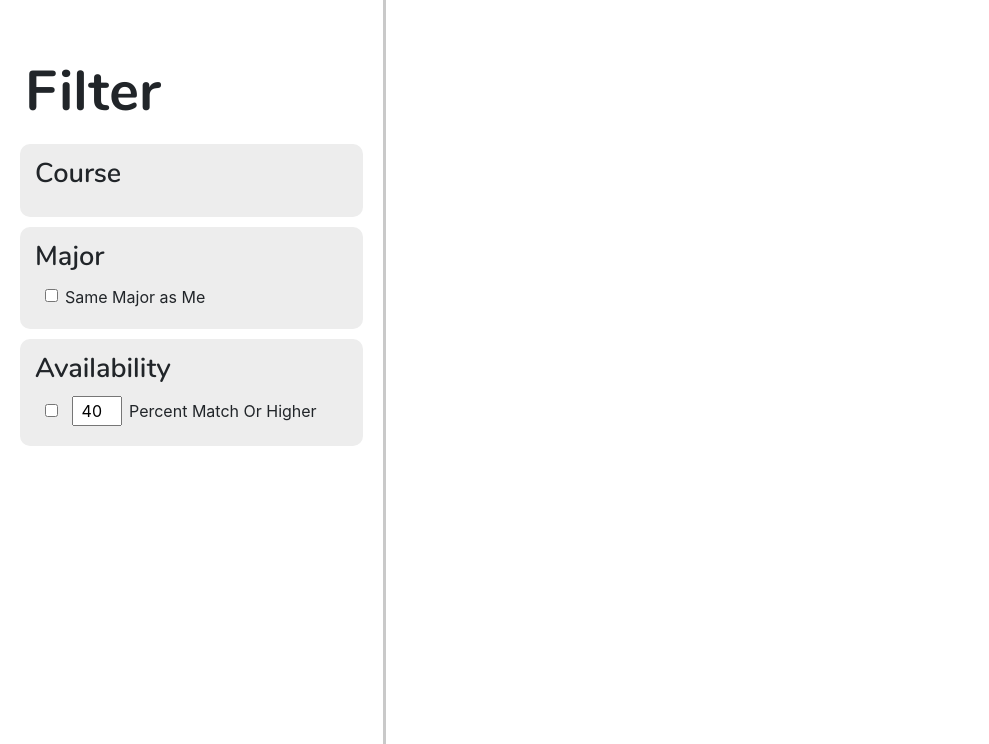
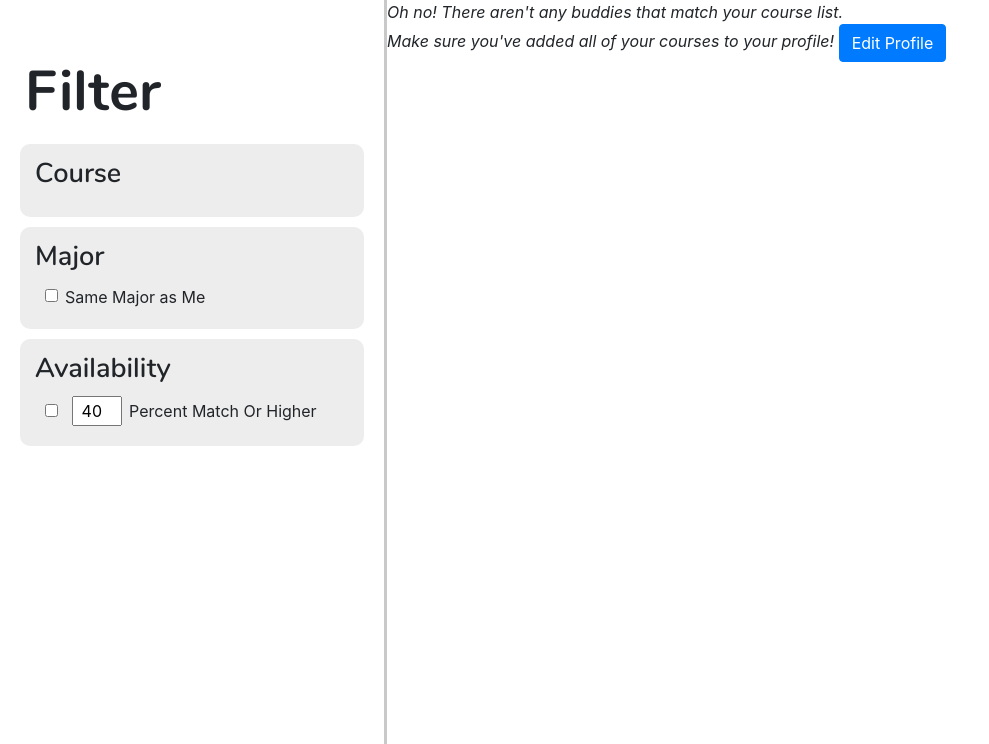
Before and after one commit to jrichbart/CS3240-Project, a Django app: template find/templates/find/index.html in a window 1280 px wide. Shown: the part 56-800 px from the top of the page, without its empty margins (0-989 px from the left). Run offline with Django 3.2, Linux system fonts and the light colour scheme; the template is opened without the code that fills it, so the values that code supplies are empty; the visitor is signed in with stand-in values (Sample User, id 1); some libraries are stand-ins or nearby versions.

Commit message:
explore page styling

```diff
--- a/find/templates/find/index.html
+++ b/find/templates/find/index.html
@@ -247,6 +247,7 @@
         </div>
     </div>
     <div class="separator"></div>
+    {% if filtered_buddy_list|length > 0 %}
         <div class="buddy-container">
             {% for buddy in filtered_buddy_list %}
             <div id="{{ buddy.user.email }}" class="buddy-card">
@@ -292,6 +293,12 @@
             </div>
             {% endfor %}
         </div>
+    {% else %}
+        <div class="no-buddies-message">
+            <span class="no-buddies-message-text"><em>Oh no! There aren't any buddies that match your course list.</em><br><em>Make sure you've added all of your courses to your profile!</em></span>
+            <a href="{% url 'userAccount:has_account' %}"><button type="button" class="btn btn-primary">Edit Profile</button></a>
+        </div>
+    {% endif %}
 </div>
 
 <!-- Modal -->
```
Lines whose indentation alone changed are shown as unchanged.
